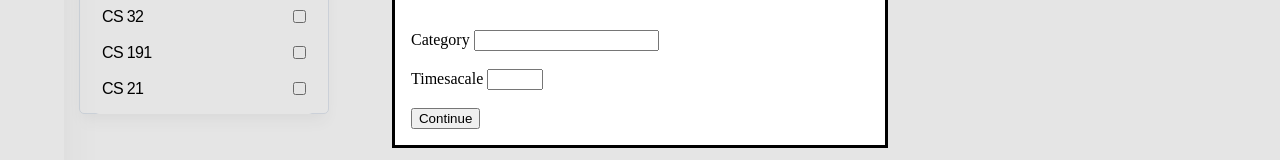
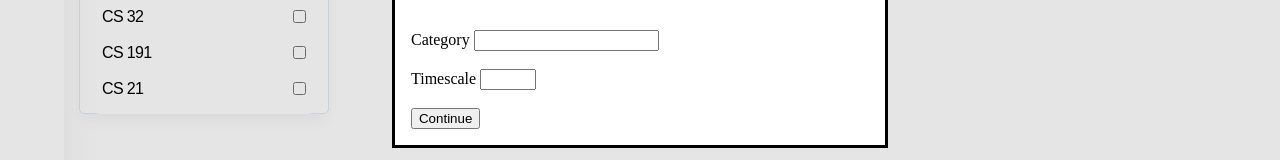
Before and after one commit to mmfallacy/task-space, a SvelteKit app: page /task-list in a window 1280 px wide. Both pictures are taken after a click on the button 31 px from the left and 83 px from the top of the page. Shown: the part 441-601 px from the top of the page. Built offline with nearby package versions, Linux system fonts and the light colour scheme.

Commit message:
refactor: task-list into components

```diff
--- a/src/components/CreateTaskModal.svelte
+++ b/src/components/CreateTaskModal.svelte
@@ -54,7 +54,7 @@
             <br />
 
             <div>
-                <label for="name">Timesacale</label>
+                <label for="name">Timescale</label>
                 <input
                     type="number"
                     name="timescale"
--- a/src/components/Toasts.svelte
+++ b/src/components/Toasts.svelte
@@ -1,6 +1,4 @@
 <script>
-    // @ts-nocheck
-
     import { flip } from 'svelte/animate';
     import { fly } from 'svelte/transition';
     import { notifications } from '@/stores/notifications.js';
```
